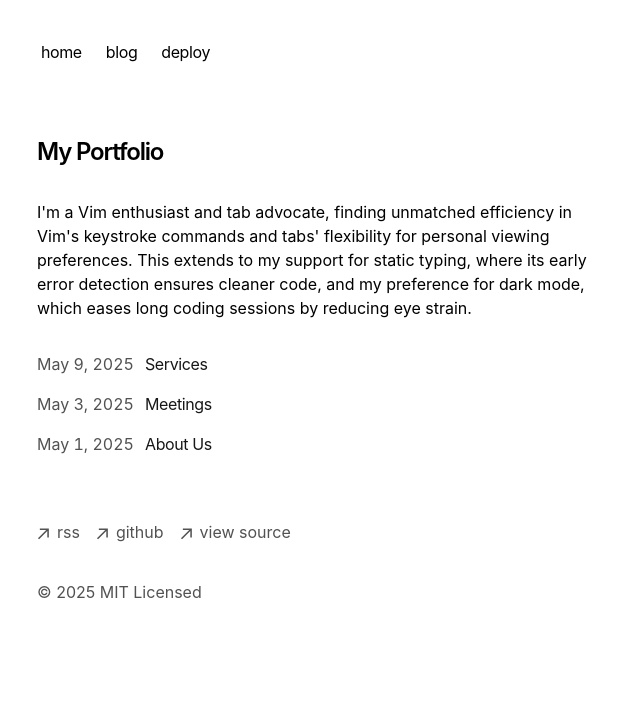
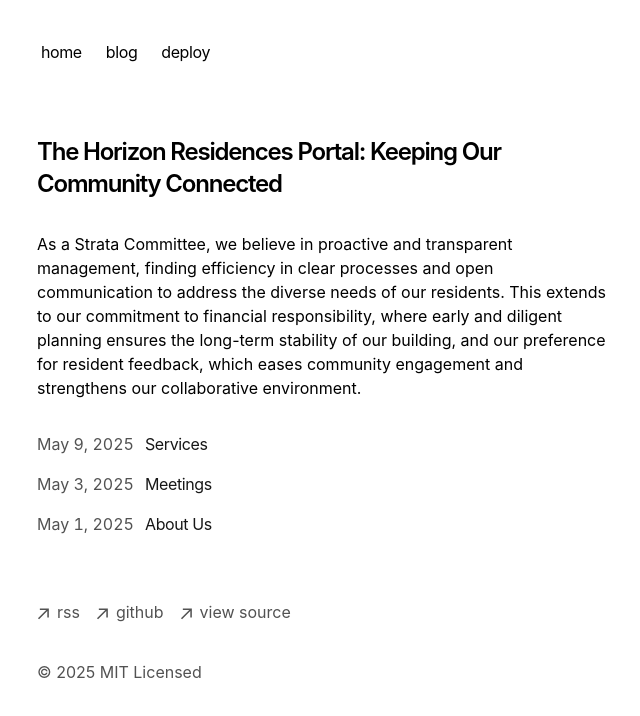
Before and after one commit to clarissa-7/portfolio-starter-kit, a Next.js app: page / in a window 1280 px wide. Shown: the top 716 px of the page, without its empty margins (315-955 px from the left). Built offline with nearby package versions, Linux system fonts and the light colour scheme.

Commit message:
Update page.tsx

```diff
--- a/app/page.tsx
+++ b/app/page.tsx
@@ -4,14 +4,15 @@ export default function Page() {
   return (
     <section>
       <h1 className="mb-8 text-2xl font-semibold tracking-tighter">
-        My Portfolio
+        The Horizon Residences Portal: Keeping Our Community Connected
       </h1>
       <p className="mb-4">
-        {`I'm a Vim enthusiast and tab advocate, finding unmatched efficiency in
-        Vim's keystroke commands and tabs' flexibility for personal viewing
-        preferences. This extends to my support for static typing, where its
-        early error detection ensures cleaner code, and my preference for dark
-        mode, which eases long coding sessions by reducing eye strain.`}
+        {`As a Strata Committee, we believe in proactive and transparent management,
+        finding efficiency in clear processes and open communication to address the
+        diverse needs of our residents. This extends to our commitment to financial
+        responsibility, where early and diligent planning ensures the long-term stability
+        of our building, and our preference for resident feedback, which eases community
+        engagement and strengthens our collaborative environment.`}
       </p>
       <div className="my-8">
         <BlogPosts />
```
